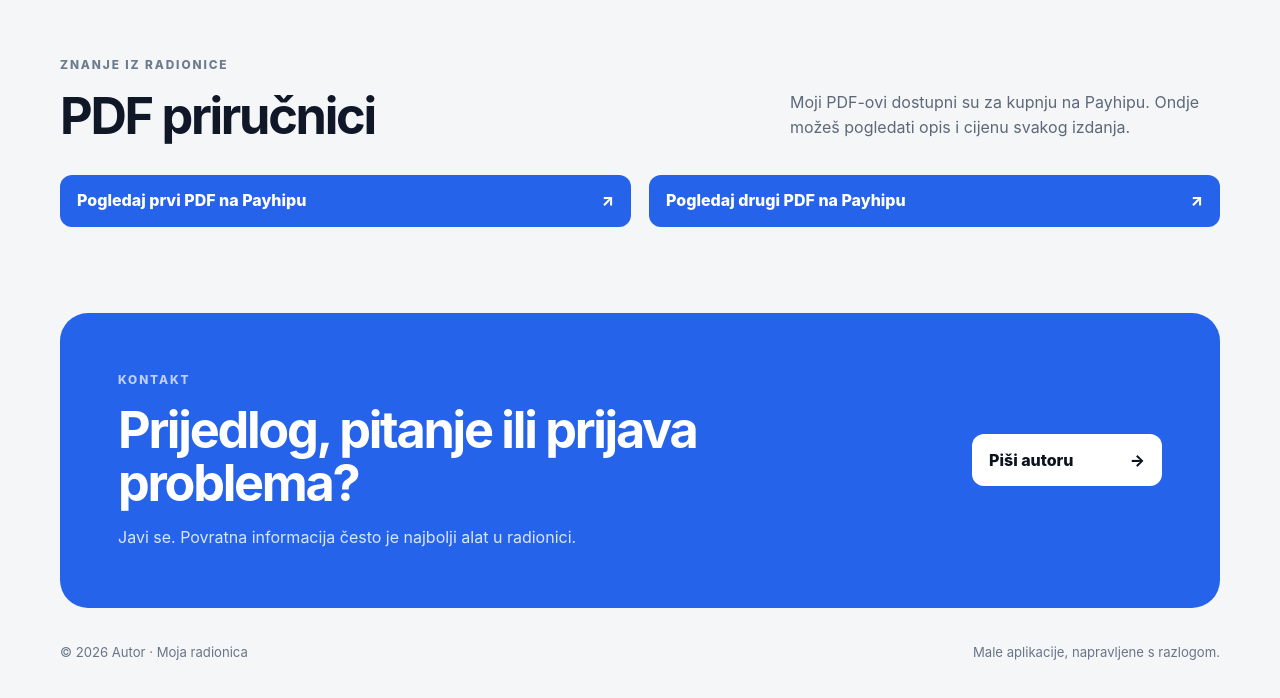
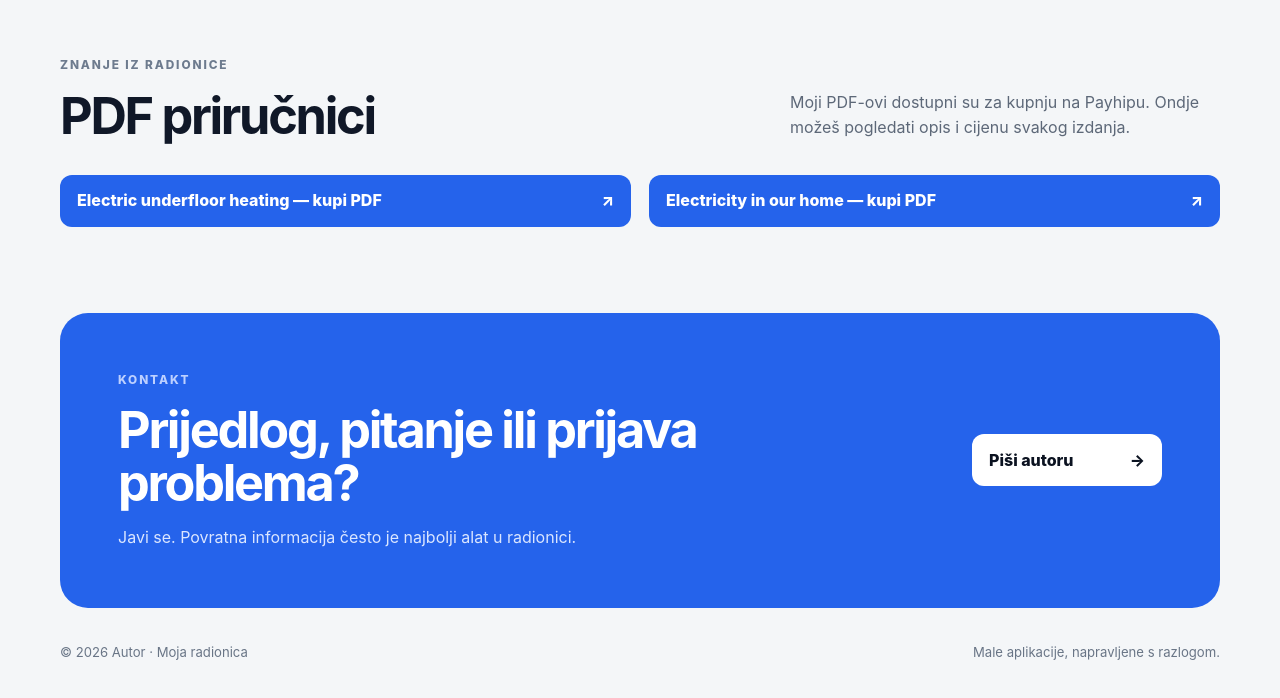
Before and after one commit to elviscankovic/moja-radionica, a website with bundled scripts: page index.html in a window 1280 px wide. Shown: the part 2494-3192 px from the top of the page. Built offline with nearby package versions, Linux system fonts and the light colour scheme; no server answers.

Commit message:
Prikaži nazive PDF priručnika uz Payhip poveznice

```diff
--- a/index.html
+++ b/index.html
@@ -152,13 +152,13 @@
       <div class="app-grid">
         <div class="download-panel">
           <a class="button button--primary" href="https://payhip.com/b/pCcyF" target="_blank" rel="noopener noreferrer">
-            <span>Pogledaj prvi PDF na Payhipu</span>
+            <span>Electric underfloor heating — kupi PDF</span>
             <span aria-hidden="true">↗</span>
           </a>
         </div>
         <div class="download-panel">
           <a class="button button--primary" href="https://payhip.com/b/r1H9w" target="_blank" rel="noopener noreferrer">
-            <span>Pogledaj drugi PDF na Payhipu</span>
+            <span>Electricity in our home — kupi PDF</span>
             <span aria-hidden="true">↗</span>
           </a>
         </div>
```
